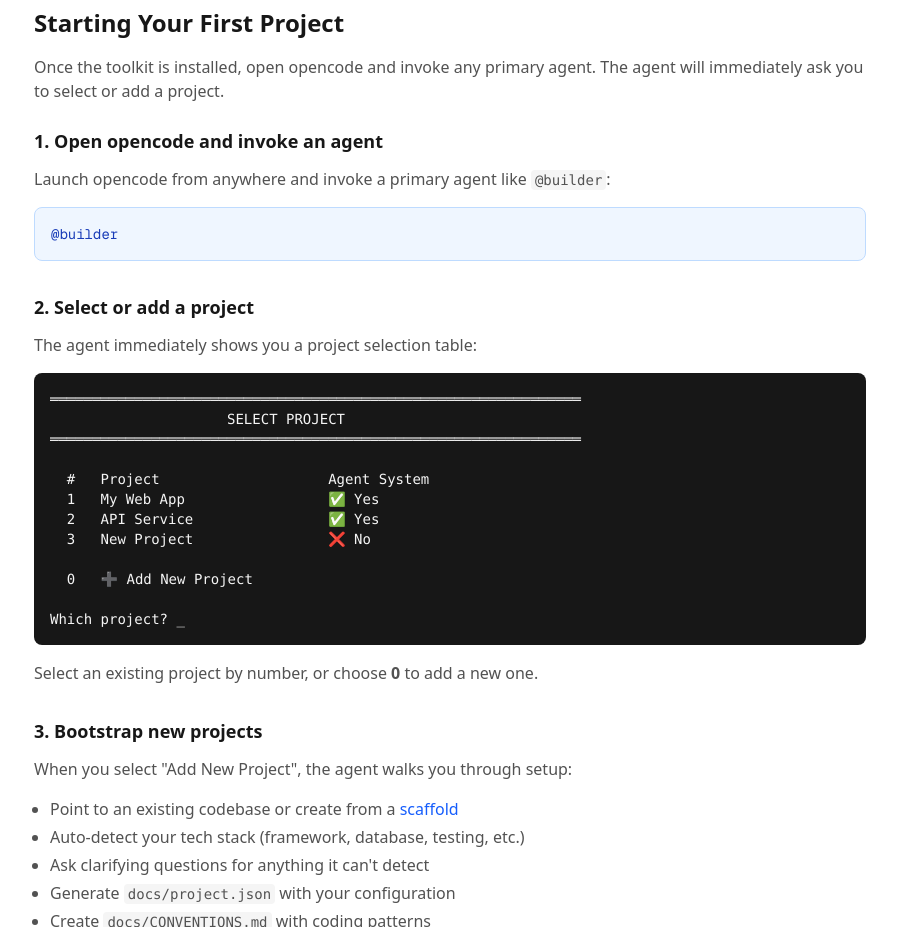
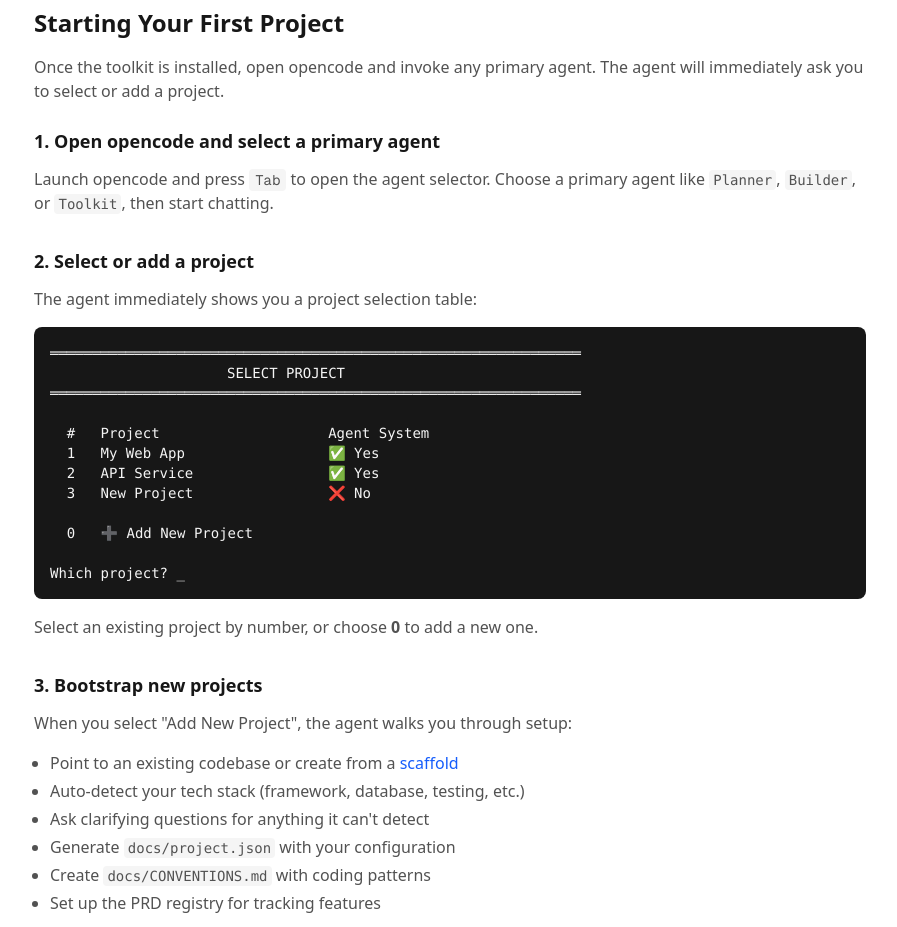
Before and after one commit to mdmagnuson-creator/opencode-toolkit-website, a Next.js app: page /getting-started in a window 1280 px wide. Shown: the part 940-1867 px from the top of the page, without its empty margins (190-1087 px from the left). Built offline with nearby package versions, Linux system fonts and the light colour scheme.

Commit message:
fix: clarify primary agent selection in getting started flow

```diff
--- a/src/app/getting-started/page.tsx
+++ b/src/app/getting-started/page.tsx
@@ -128,19 +128,21 @@ export default function GettingStartedPage() {
           </p>
 
           <div className="space-y-8">
-            {/* Step 1: Invoke an agent */}
+            {/* Step 1: Select a primary agent */}
             <div>
               <h3 className="text-lg font-semibold text-neutral-900 dark:text-white mb-3">
-                1. Open opencode and invoke an agent
+                1. Open opencode and select a primary agent
               </h3>
               <p className="text-neutral-600 dark:text-neutral-300 mb-4">
-                Launch opencode from anywhere and invoke a primary agent like <code className="rounded bg-neutral-100 px-1 py-0.5 text-sm dark:bg-neutral-800">@builder</code>:
+                Launch opencode and press{" "}
+                <kbd className="rounded bg-neutral-100 px-1.5 py-0.5 font-mono text-sm dark:bg-neutral-800">
+                  Tab
+                </kbd>
+                {" "}to open the agent selector. Choose a primary agent like{" "}
+                <code className="rounded bg-neutral-100 px-1 py-0.5 text-sm dark:bg-neutral-800">Planner</code>,{" "}
+                <code className="rounded bg-neutral-100 px-1 py-0.5 text-sm dark:bg-neutral-800">Builder</code>, or{" "}
+                <code className="rounded bg-neutral-100 px-1 py-0.5 text-sm dark:bg-neutral-800">Toolkit</code>, then start chatting.
               </p>
-              <div className="rounded-lg border border-blue-200 bg-blue-50 p-4 dark:border-blue-900 dark:bg-blue-950">
-                <p className="font-mono text-sm text-blue-800 dark:text-blue-200">
-                  @builder
-                </p>
-              </div>
             </div>
 
             {/* Step 2: Project selection */}
```
